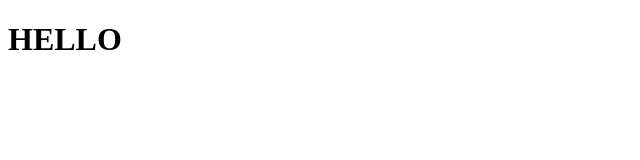
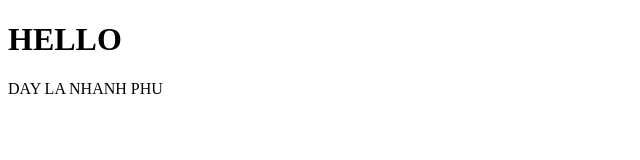
Before and after one commit to namtpce170126/testGit, a plain HTML site: page index.html in a window 1280 px wide. Shown: the whole page, without its empty margins (0-640 px from the left). Drawn offline with Linux system fonts and the light colour scheme.

Commit message:
add new status

```diff
--- a/index.html
+++ b/index.html
@@ -7,5 +7,6 @@
 </head>
 <body>
     <h1>HELLO</h1>
+    <p>DAY LA NHANH PHU</p>
 </body>
 </html>
```
